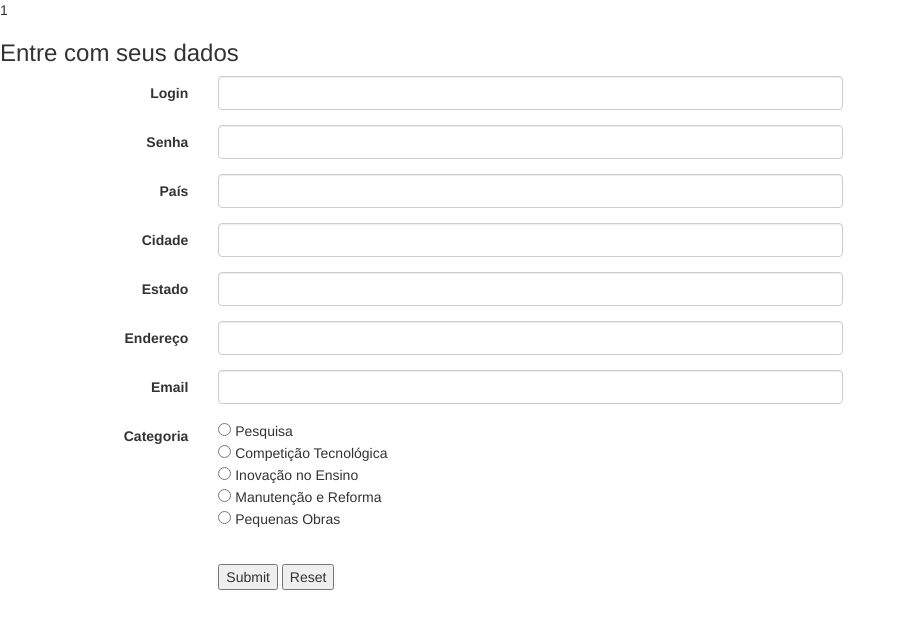
After one commit to GeraldoOliveira/financiamento_unifei, a PHP site: page /mudancas_usuario.php?nome=1 in a window 1280 px wide. The commit adds this page. Shown: the top 629 px of the page, without its empty margins (0-905 px from the left). Run offline with PHP 8.4, Linux system fonts and the light colour scheme; some libraries are stand-ins or nearby versions.

Commit message:
Alterar usuario

```diff
--- a/financiamento/consultar_usuario.php
+++ b/financiamento/consultar_usuario.php
@@ -32,7 +32,7 @@
                         ?>
                         <tr>
                             <td>
-                                <a href="exibir_usuario.php?nome=<?php echo $row['nome_completo'];?>"><?php echo $row['nome_completo']; ?></a>
+                                <a href="exibir_usuario.php?nome=<?php echo $row['nome_completo']; ?>"><?php echo $row['nome_completo']; ?></a>
                             </td>
                             <td>
                                 <?php echo $row['login']; ?>
--- /dev/null
+++ b/financiamento/mudancas_usuario.php
@@ -0,0 +1,89 @@
+<!DOCTYPE html>
+<html>
+    <head>
+        <meta http-equiv="Content-Type" content="text/html; charset=UTF-8">
+        <link href="css/bootstrap.min.css" rel="stylesheet" media="screen" />
+        <link href="css/style.css" rel="stylesheet">
+        <title>Realizar Mudanças</title>
+    </head>
+    <body>
+        <script src="js/jquery.min.js"></script>
+        <script src="js/bootstrap.min.js"></script>
+        <?php
+        include "../financiamento/conexao.php";
+        $pesquisa = $_GET["nome"];
+        echo($pesquisa);
+        if (isset($_POST["submit"])) {
+            $sql = "UPDATE usuario SET login = '" . $_POST['login'] . "', senha = '" . $_POST['senha'] . "', pais = '" . $_POST['pais'] . "', cidade = '" . $_POST['cidade'] . "', estado = '" . $_POST['estado'] . "', endereco = '" . $_POST['endereco'] . "', email = '" . $_POST['email'] . "', categoria = '" . $_POST['categoria'] . "' WHERE usuario.login = '" . $pesquisa . "'";
+            echo($sql);
+            mysqli_query($con, $sql); /* executa a query */
+            mysqli_close($con);
+        } else {
+            ?>
+            <h3>Entre com seus dados</h3>
+            <form id="cadastra_user"action="mudancas_usuario.php" method="post" class="form-horizontal">
+                <div class="form-group">
+                    <label class="col-sm-2 control-label">Login</label>
+                    <div class="col-sm-6">
+                        <input type="text" class = "form-control" name="login" />
+                    </div>
+                </div>
+                <div class="form-group">
+                    <label  class="col-sm-2 control-label">Senha</label>
+                    <div class="col-sm-6">
+                        <input type="password" id="pass" class = "form-control" name="senha" />
+                    </div>
+                </div>
+                <div class="form-group">
+                    <label  class="col-sm-2 control-label">País</label>
+                    <div class="col-sm-6">
+                        <input type="text" class = "form-control" name="pais" />
+                    </div>
+                </div>
+                <div class="form-group">
+                    <label  class="col-sm-2 control-label">Cidade</label>
+                    <div class="col-sm-6">
+                        <input type="text" class = "form-control" name="cidade" />
+                    </div>
+                </div>
+                <div class="form-group">
+                    <label  class="col-sm-2 control-label">Estado</label>
+                    <div class="col-sm-6">
+                        <input type="text" class = "form-control" name="estado" />
+                    </div>
+                </div>
+                <div class="form-group">
+                    <label  class="col-sm-2 control-label">Endereço</label>
+                    <div class="col-sm-6">
+                        <input type="text" class = "form-control" name="endereco" />
+                    </div>
+                </div>
+                <div class="form-group">
+                    <label class="col-sm-2 control-label">Email</label>
+                    <div class="col-sm-6">
+                        <input type="email" class = "form-control" name="email" />
+                    </div>
+                </div>
+                <div class="form-group">
+                    <label  class="col-sm-2 control-label">Categoria</label>
+                    <div class="col-sm-6" >
+                        <input type="radio" id="pesq" value="Pesquisa" name="categoria" /> Pesquisa<br>
+                        <input type="radio" id="comp" value="Competição Tecnológica" name="categoria" /> Competição Tecnológica<br>
+                        <input type="radio" id="inov" value="Inovação no Ensino" name="categoria" /> Inovação no Ensino<br>
+                        <input type="radio" id="manu" value="Manutenção e Reforma" name="categoria" /> Manutenção e Reforma<br>
+                        <input type="radio" id="pequ" value="Pequenas Obras" name="categoria" /> Pequenas Obras<br>
+                    </div>
+                </div>
+                <div class="form-group">
+                    <br/>
+                    <label  class="col-sm-2 control-label"></label>
+                    <div class="col-sm-6">
+                        <input type="submit" name="submit" /> <input type="reset"/>
+                    </div>
+                </div>
+            </form>
+            <?php
+        }
+        ?>
+    </body>
+</html>
```
Also changed, not shown: financiamento/alterar_usuario.php (added, +53 -0 lines).
